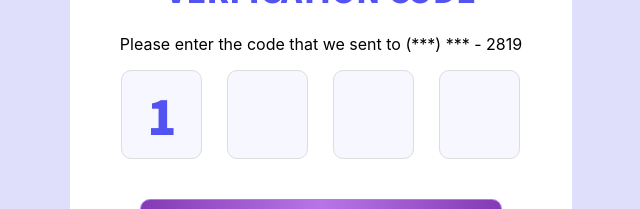
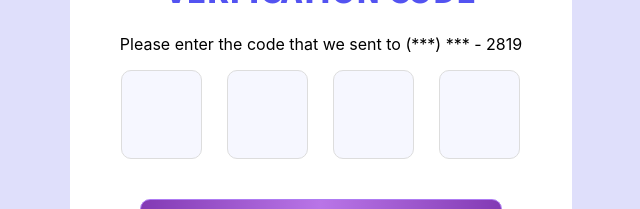
Before and after one commit to jcsmileyjr/adventofcss-verification-code, a React (Create React App) app: page / in a window 1280 px wide. Shown: the part 295-504 px from the top of the page, without its empty margins (319-959 px from the left). Built offline with nearby package versions, Linux system fonts and the light colour scheme.

Commit message:
fixed problem of failed data capture

```diff
--- a/src/App.js
+++ b/src/App.js
@@ -1,29 +1,55 @@
 
 import './App.css';
 import Swal from 'sweetalert2';
+import { useState, useEffect } from 'react'
 
 function App() {
+  const [isSolved, setSolved] = useState(false);
+  const [input1, setInput1] = useState("");
+  const [input2, setInput2] = useState("");
+  const [input3, setInput3] = useState("");
+  const [input4, setInput4] = useState("");
+
+  useEffect(() => {
+    const checkVericationCode = () => {
+      if(input1=== 1 && input2 === 2 && input3 === 3 && input4 === 4){
+        setSolved(true);
+      }
+    }
+
+    checkVericationCode();
+  },[input1, input2, input3, input4])
+
   const showVerficationCode = () => {
     Swal.fire({
       title: 'Verfication Code',
-      text: 'Your code is: 12345'
+      text: 'Your code is: 1234'
     })
   }
 
   return (
     <div className="App">
       <main>
+        {!isSolved &&
+          <>
             <h1 className='custom-family-font'>VERFICATION CODE</h1>
             <p>Please enter the code that we sent to (***) *** - 2819</p>
             <div className='input--container'>
-          <input type="text"  className='inputField--style' value="1" />
-          <input type="text"  className='inputField--style' />
-          <input type="text"  className='inputField--style' />
-          <input type="text"  className='inputField--style' />
+              <input type="text"  className='inputField--style' value={input1} onChange={(e) => {setInput1(Number(e.target.value));}} />
+              <input type="text"  className='inputField--style' value={input2} onChange={(e) => {setInput2(Number(e.target.value));}} />
+              <input type="text"  className='inputField--style' value={input3} onChange={(e) => {setInput3(Number(e.target.value));}} />
+              <input type="text"  className='inputField--style' value={input4} onChange={(e) => {setInput4(Number(e.target.value));}} />
             </div>
             <div className='verficiation__button--container'>
               <button type="button" className='verfication__button--style custom-family-font' onClick={() => showVerficationCode() }>VERFICATION CODE</button>
             </div>
+          </>
+        }
+        {isSolved &&
+          <>
+            <h1>You have won One Million Dollars!!!!!</h1>
+          </>
+        }
       </main>
     </div>
   );
```
Lines whose indentation alone changed are shown as unchanged.
